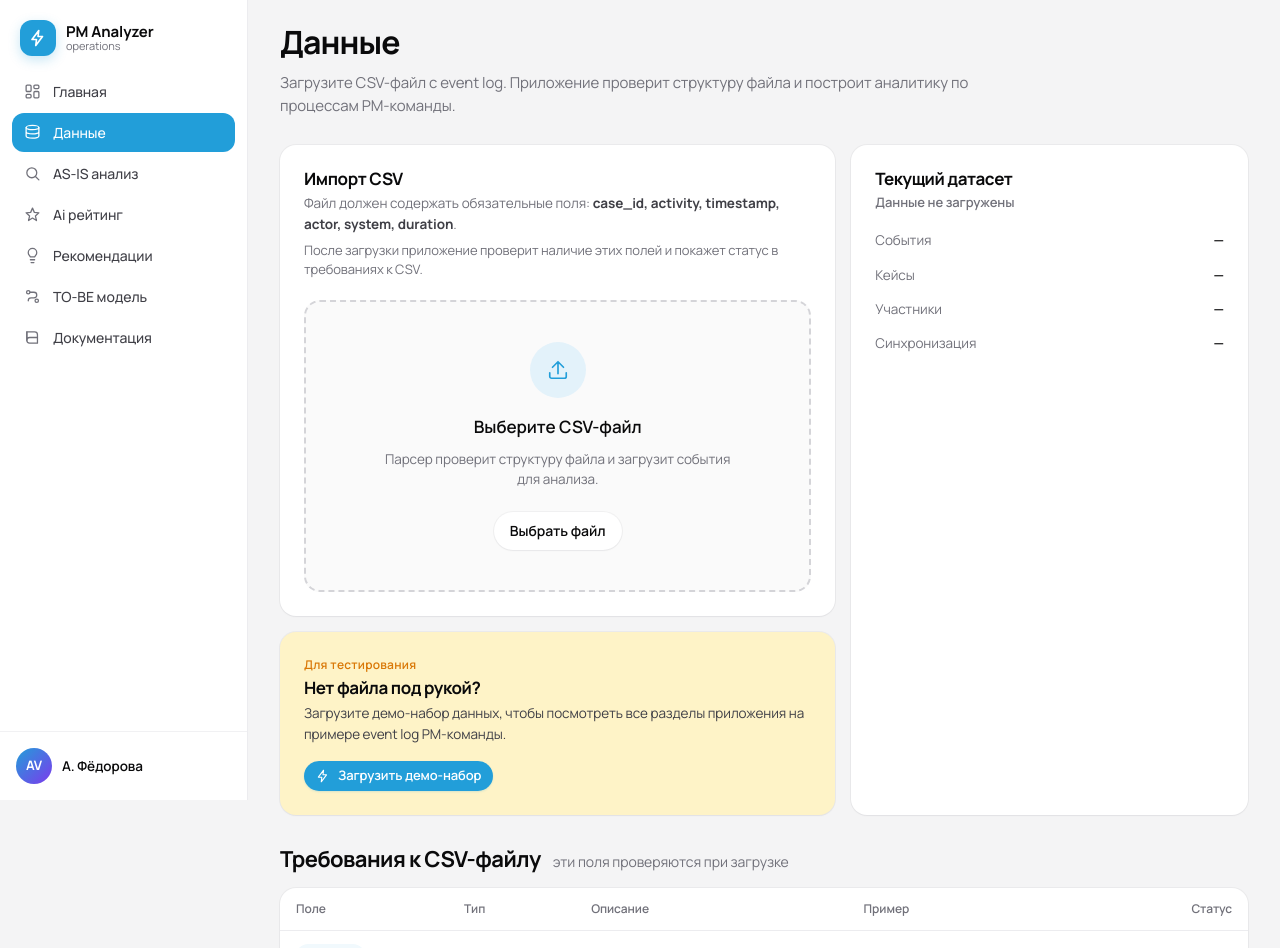
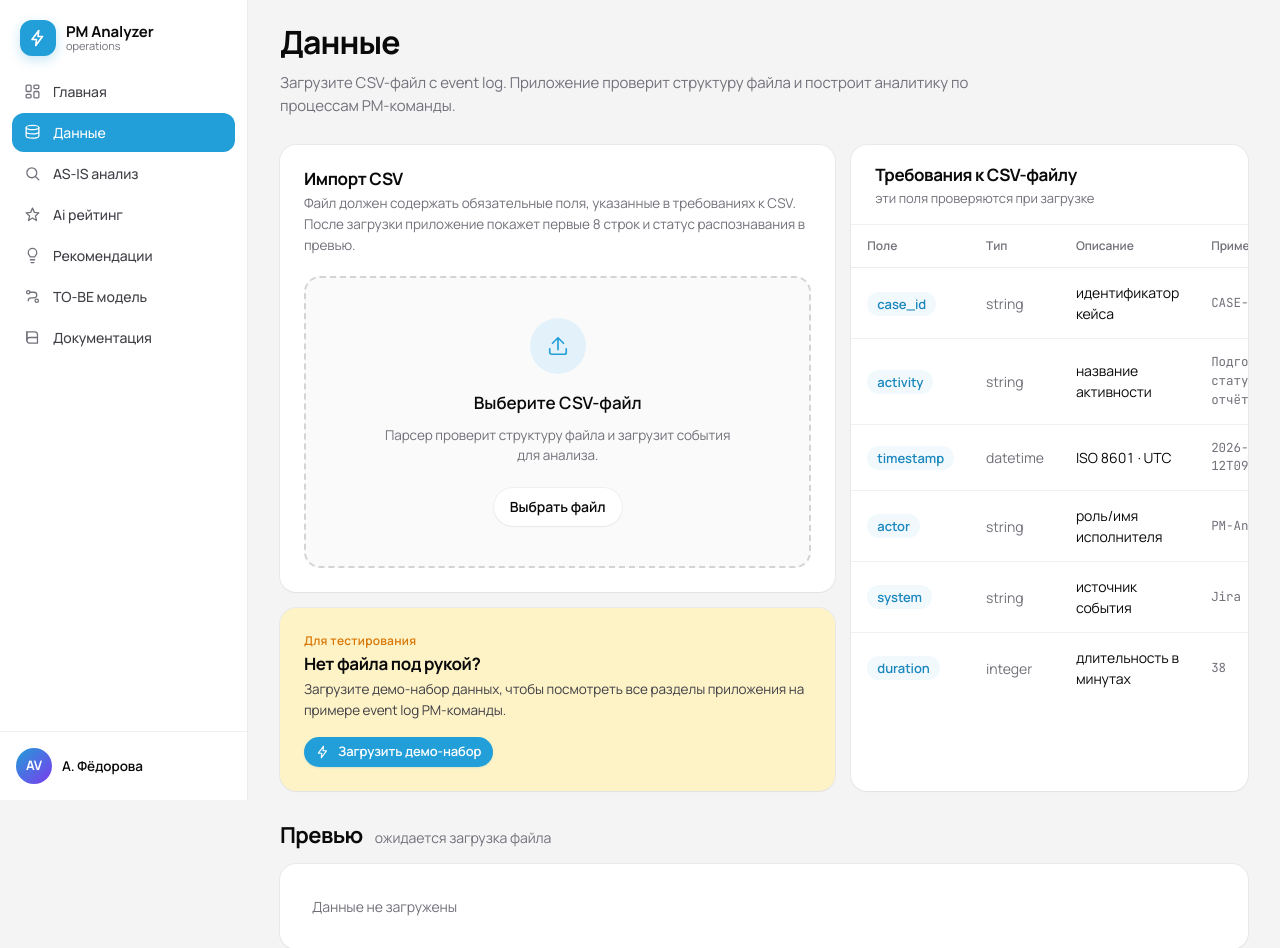
Before and after one commit to avfka/pm-process-analyzer, a React (Vite) app: page /upload in a window 1280 px wide. Shown: the top 948 px of the page. Built offline with nearby package versions, Linux system fonts and the light colour scheme.

Commit message:
Rework data upload preview flow

```diff
--- a/src/pages/DataUpload.tsx
+++ b/src/pages/DataUpload.tsx
@@ -24,31 +24,33 @@ const PREVIEW_ROWS = [
   ['CASE-1028','Согласование roadmap',     '2026-04-12T16:00:00Z','PM-Mark','Notion',88],
 ];
 
-type DatasetKind = 'none' | 'demo' | 'csv';
-
 export default function DataUpload() {
   const { events, setEvents, loadDemoData, clearData, analyzer } = useData();
   const [error, setError] = useState<string | null>(null);
   const [isDemoLoaded, setIsDemoLoaded] = useState(false);
-  const [datasetKind, setDatasetKind] = useState<DatasetKind>(events.length > 0 ? 'csv' : 'none');
   const stats = analyzer.basicStats;
-  const datasetLabel = events.length === 0
-    ? 'Данные не загружены'
-    : datasetKind === 'demo'
-      ? 'Демо-набор данных'
-      : 'Пользовательский CSV';
+  const systemsCount = events.length > 0 ? new Set(events.map(event => event.system)).size : 0;
+  const previewRows = events.length > 0
+    ? events.slice(0, 8).map(event => [
+        event.case_id,
+        event.activity,
+        event.timestamp,
+        event.actor,
+        event.system,
+        event.duration,
+      ])
+    : PREVIEW_ROWS;
 
   const handleDemoLoad = () => {
+    if (isDemoLoaded) return;
     loadDemoData();
     setIsDemoLoaded(true);
-    setDatasetKind('demo');
     setError(null);
   };
 
   const handleClearData = () => {
     clearData();
     setIsDemoLoaded(false);
-    setDatasetKind('none');
     setError(null);
   };
 
@@ -77,7 +79,6 @@ export default function DataUpload() {
         }));
         setEvents(parsedEvents);
         setIsDemoLoaded(false);
-        setDatasetKind('csv');
         setError(null);
       },
       error: (err) => setError(`Ошибка парсинга CSV: ${err.message}`),
@@ -110,10 +111,7 @@ export default function DataUpload() {
           <div className="card card-pad">
           <h3>Импорт CSV</h3>
           <div style={{ color: 'var(--ink-muted)', fontSize: 13.5, marginTop: 4, lineHeight: 1.55 }}>
-              Файл должен содержать обязательные поля: <strong style={{ color: 'var(--ink-3)' }}>case_id, activity, timestamp, actor, system, duration</strong>.
-            </div>
-            <div style={{ color: 'var(--ink-muted)', fontSize: 13, marginTop: 6 }}>
-              После загрузки приложение проверит наличие этих полей и покажет статус в требованиях к CSV.
+              Файл должен содержать обязательные поля, указанные в требованиях к CSV. После загрузки приложение покажет первые 8 строк и статус распознавания в превью.
             </div>
 
             <div style={{ marginTop: 20, border: '2px dashed var(--line-strong)', borderRadius: 16, padding: '40px 24px', display: 'flex', flexDirection: 'column', alignItems: 'center', gap: 10, textAlign: 'center', background: 'var(--surface-2)' }}>
@@ -151,43 +149,29 @@ export default function DataUpload() {
             <div style={{ color: 'var(--ink-3)', fontSize: 13.5, lineHeight: 1.55, marginTop: 6 }}>
               Загрузите демо-набор данных, чтобы посмотреть все разделы приложения на примере event log PM-команды.
             </div>
-            <button className="btn btn-primary btn-sm" onClick={handleDemoLoad} style={{ marginTop: 16 }}>
+            <div style={{ display: 'flex', gap: 8, flexWrap: 'wrap', marginTop: 16 }}>
+              <button className="btn btn-primary btn-sm" onClick={handleDemoLoad} disabled={isDemoLoaded}>
                 <svg width={14} height={14} viewBox="0 0 24 24" fill="none" stroke="currentColor" strokeWidth={1.8} strokeLinecap="round" strokeLinejoin="round"><path d="M13 2L4 14h6l-1 8 9-12h-6z"/></svg>
-              Загрузить демо-набор
+                {isDemoLoaded ? 'Демо-данные загружены' : 'Загрузить демо-набор'}
               </button>
-          </div>
-        </div>
-
-        {/* Stats */}
-        <div className="card card-pad">
-          <h3>Текущий датасет</h3>
-          <div style={{ color: events.length > 0 ? 'var(--accent)' : 'var(--ink-muted)', fontSize: 13, marginTop: 4, fontWeight: 600 }}>{datasetLabel}</div>
-          <div style={{ marginTop: 18, display: 'flex', flexDirection: 'column', gap: 14 }}>
-            <Row k="События"   v={events.length > 0 ? new Intl.NumberFormat('ru-RU').format(events.length) : '—'} />
-            <Row k="Кейсы"     v={events.length > 0 ? stats.totalCases : '—'} />
-            <Row k="Участники" v={events.length > 0 ? stats.totalActors : '—'} />
-            <Row k="Синхронизация" v={events.length > 0 ? 'только что' : '—'} />
-          </div>
-          <div style={{ marginTop: 20, display: 'flex', gap: 8, flexWrap: 'wrap' }}>
               {events.length > 0 && <button className="btn btn-sm" onClick={handleClearData}>Сбросить</button>}
-            {isDemoLoaded && <Link href="/analysis"><a className="btn btn-primary btn-sm" style={{ marginLeft: 'auto' }}>К AS-IS →</a></Link>}
+              {events.length > 0 && <Link href="/analysis"><a className="btn btn-primary btn-sm">К AS-IS →</a></Link>}
             </div>
           </div>
         </div>
 
-      {/* Schema */}
-      <div className="sec-title">
-        <h2>Требования к CSV-файлу</h2>
-        <span className="sec-sub">эти поля проверяются при загрузке</span>
+        <div className="card table-wrap" style={{ paddingBottom: 0 }}>
+          <div style={{ padding: '20px 24px 16px', borderBottom: '1px solid var(--line-soft)' }}>
+            <h3>Требования к CSV-файлу</h3>
+            <div style={{ marginTop: 4, color: 'var(--ink-muted)', fontSize: 13 }}>эти поля проверяются при загрузке</div>
           </div>
-      <div className="card table-wrap" style={{ paddingBottom: 0 }}>
           <table className="t">
             <thead><tr>
               <th>Поле</th>
               <th>Тип</th>
               <th>Описание</th>
               <th>Пример</th>
-            <th style={{ textAlign: 'right' }}>Статус</th>
+              <th style={{ textAlign: 'right' }}>Соответствие</th>
             </tr></thead>
             <tbody>
               {SCHEMA.map(([f, t, d, ex]) => (
@@ -210,22 +194,30 @@ export default function DataUpload() {
             </tbody>
           </table>
         </div>
+      </div>
 
-      {isDemoLoaded && (
-        <>
-          {/* Preview */}
       <div className="sec-title">
         <h2>Превью</h2>
-            <span className="sec-sub">первые 8 строк демо-датасета</span>
+        <span className="sec-sub">{events.length > 0 ? 'первые 8 строк датасета' : 'ожидается загрузка файла'}</span>
       </div>
       <div className="card table-wrap" style={{ paddingBottom: 0 }}>
+        {events.length === 0 ? (
+          <div style={{ padding: 32, color: 'var(--ink-muted)', fontSize: 14 }}>Данные не загружены</div>
+        ) : (
+          <>
+            <div style={{ padding: '16px 20px', borderBottom: '1px solid var(--line-soft)', display: 'flex', gap: 8, flexWrap: 'wrap' }}>
+              <span className="pill pill-pos">{new Intl.NumberFormat('ru-RU').format(events.length)} событий</span>
+              <span className="pill pill-pos">{stats.totalCases} кейсов</span>
+              <span className="pill pill-pos">{stats.totalActors} участников</span>
+              <span className="pill">{systemsCount} систем</span>
+            </div>
             <div style={{ overflowX: 'auto' }}>
               <table className="t" style={{ fontSize: 13, fontFamily: 'var(--f-mono)' }}>
                 <thead><tr>
                   <th>case_id</th><th>activity</th><th>timestamp</th><th>actor</th><th>system</th><th style={{ textAlign: 'right' }}>duration</th>
                 </tr></thead>
                 <tbody>
-                  {PREVIEW_ROWS.map((r, i) => (
+                  {previewRows.map((r, i) => (
                     <tr key={i}>
                       {r.map((c, j) => (
                         <td key={j} style={{ textAlign: j === 5 ? 'right' : 'left', color: j === 0 ? 'var(--accent)' : j === 5 ? 'var(--ink)' : 'var(--ink-3)' }}>{String(c)}</td>
@@ -235,18 +227,9 @@ export default function DataUpload() {
                 </tbody>
               </table>
             </div>
-          </div>
           </>
         )}
       </div>
-  );
-}
-
-function Row({ k, v }: { k: string; v: React.ReactNode }) {
-  return (
-    <div style={{ display: 'flex', justifyContent: 'space-between', alignItems: 'baseline', fontSize: 13.5 }}>
-      <span style={{ color: 'var(--ink-muted)' }}>{k}</span>
-      <span style={{ fontWeight: 600 }}>{v}</span>
     </div>
   );
 }
```
Lines whose indentation alone changed are shown as unchanged.
